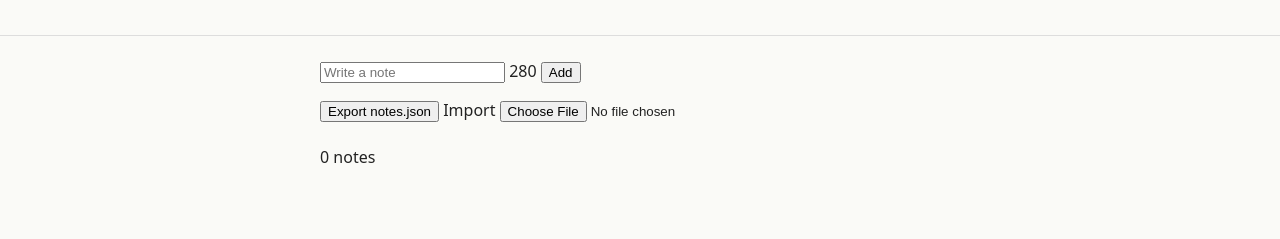
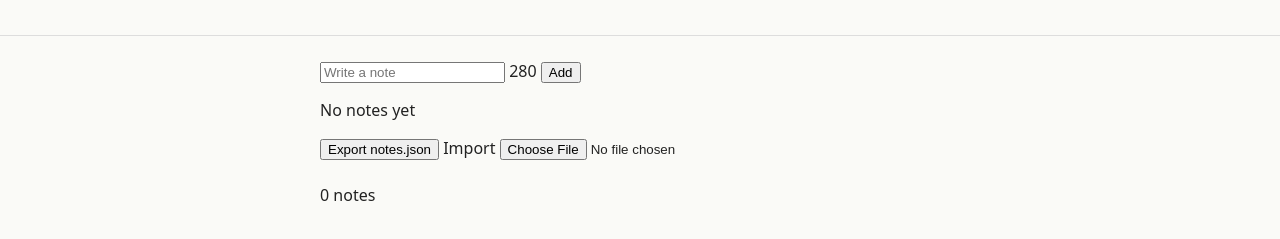
Before and after one commit to damian87x/pipeline-test-notes, a website: page index.html in a window 1280 px wide. Shown: the part 83-322 px from the top of the page. Drawn offline with Linux system fonts and the light colour scheme.

Commit message:
S-emptystate: show empty notes message

```diff
--- a/index.html
+++ b/index.html
@@ -40,6 +40,7 @@
     <button data-id="add">Add</button>
   </form>
   <div data-id="tags"></div>
+  <p data-id="empty-state" hidden>No notes yet</p>
   <ul data-id="list"></ul>
   <p><button data-id="export" type="button">Export notes.json</button>
   <label>Import <input data-id="import" type="file" accept=".json,application/json"></label></p>
@@ -60,6 +61,7 @@
   import { extractTags, filterByTag, resolveActiveTag } from './src/tags.js';
   import { toJson } from './src/export.js';
   import { countText } from './src/count.js';
+  import { emptyMessage } from './src/emptystate.js';
   import { remaining, canSave } from './src/limit.js';
   import { sortNotes, getSort, setSort } from './src/sort.js';
   import { parseImport, mergeImport } from './src/import.js';
@@ -98,6 +100,9 @@
     activeTag = resolveActiveTag(notes, activeTag);
     renderTags(notes);
     document.querySelector('[data-id=count]').textContent = countText(notes.length);
+    const emptyState = document.querySelector('[data-id=empty-state]');
+    emptyState.textContent = emptyMessage(notes);
+    emptyState.hidden = emptyState.textContent === '';
     list.innerHTML = '';
     for (const n of sortPinned(sortNotes(filterByTag(filterNotes(notes, search.value), activeTag), getSort(localStorage))).filter((n) => !pending || n.id !== pending.id)) {
       const li = document.createElement('li');
--- /dev/null
+++ b/src/emptystate.js
@@ -0,0 +1,3 @@
+export function emptyMessage(notes) {
+  return notes.length === 0 ? 'No notes yet' : '';
+}
```
Also changed, not shown: test/emptystate.test.mjs (added, +11 -0 lines).
